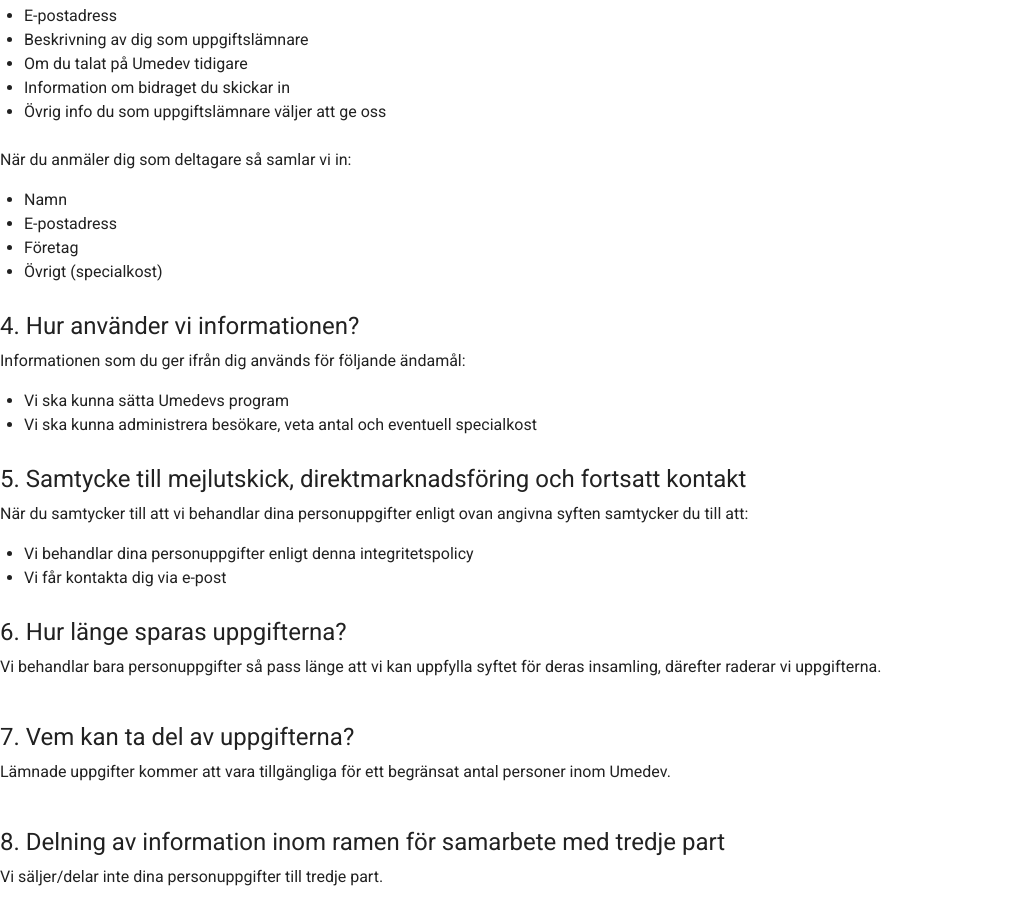
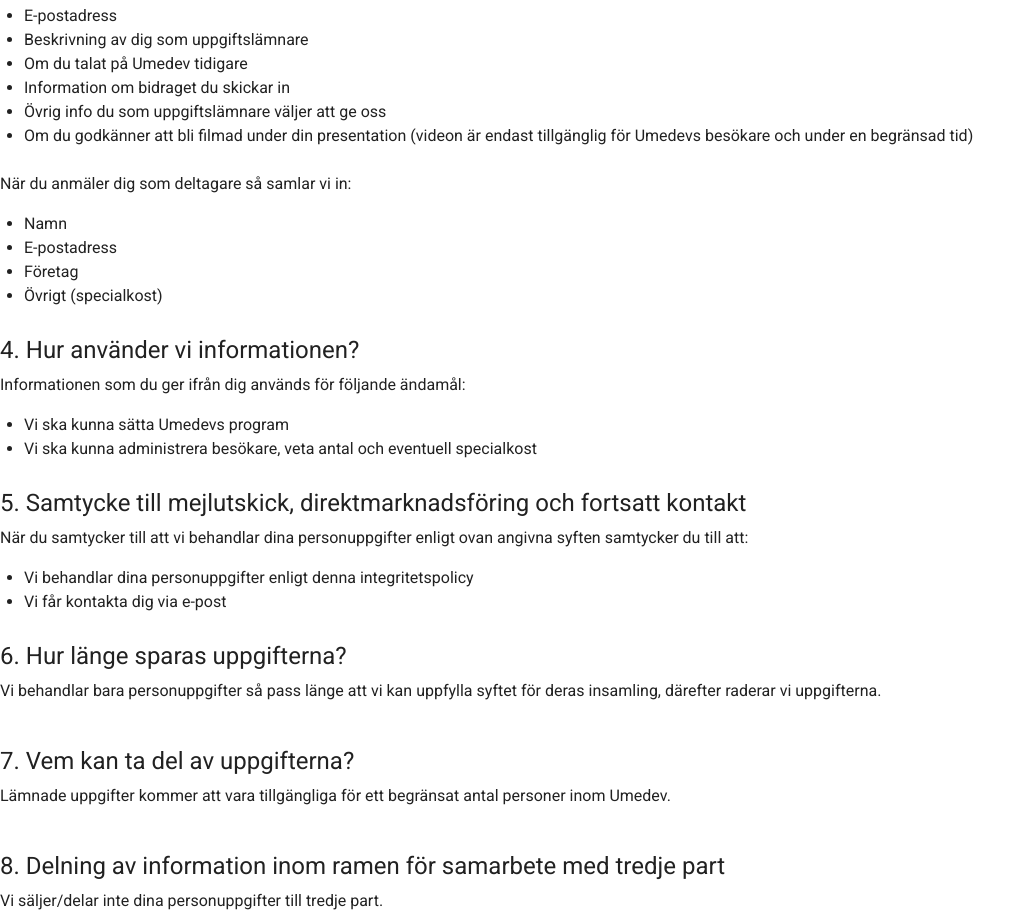
Before and after one commit to umedevkonferens/umedev, a Vue app: page /integritetspolicy in a window 1280 px wide. Shown: the part 1460-2381 px from the top of the page, without its empty margins (0-1036 px from the left). Built offline with nearby package versions, Linux system fonts and the light colour scheme; what vuefire would draw is missing.

Commit message:
Added line to PP about video

```diff
--- a/src/views/PrivacyPolicy.vue
+++ b/src/views/PrivacyPolicy.vue
@@ -80,6 +80,10 @@
             Information om bidraget du skickar in
           </li>
           <li>Övrig info du som uppgiftslämnare väljer att ge oss</li>
+          <li>
+            Om du godkänner att bli filmad under din presentation (videon är
+            endast tillgänglig för Umedevs besökare och under en begränsad tid)
+          </li>
         </ul>
         <br />
         <p>
@@ -103,6 +107,7 @@
             specialkost
           </li>
         </ul>
+
         <br />
         <h2 id="5">
           5. Samtycke till mejlutskick, direktmarknadsföring och fortsatt
```
